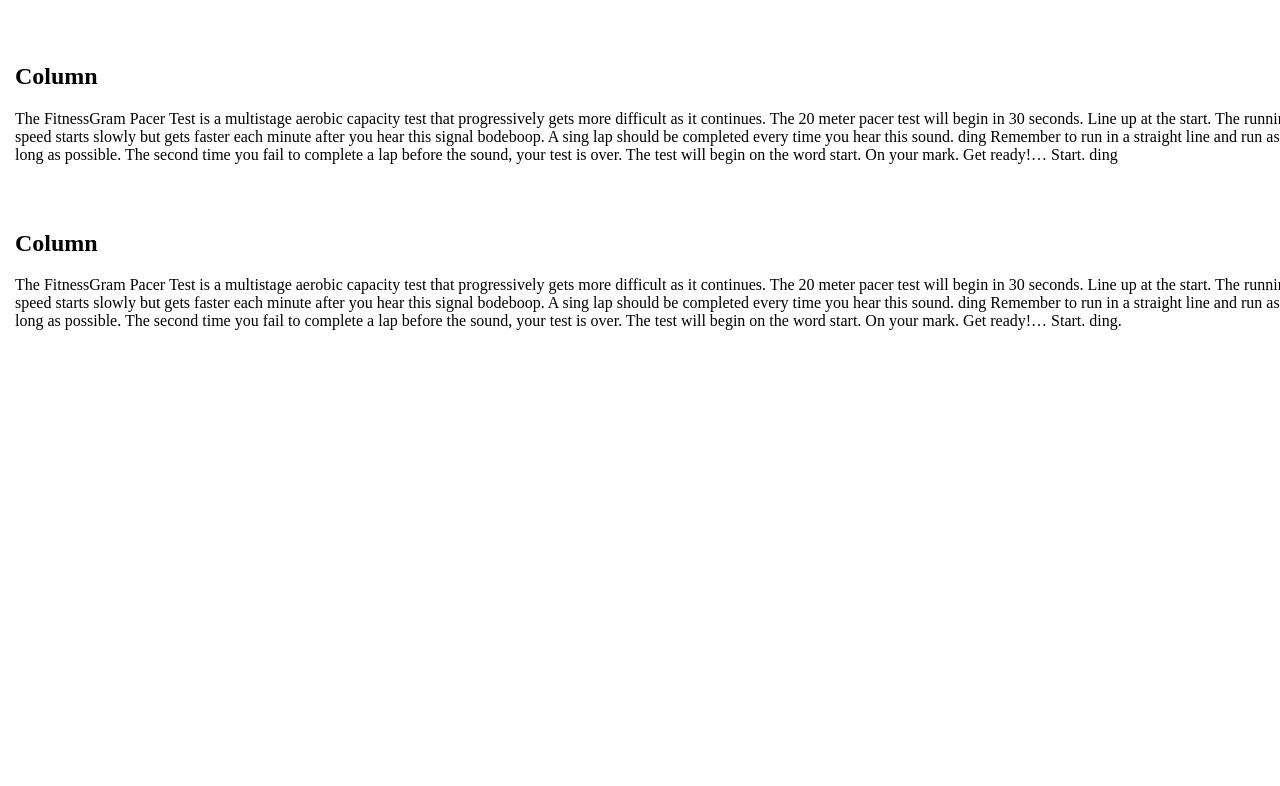
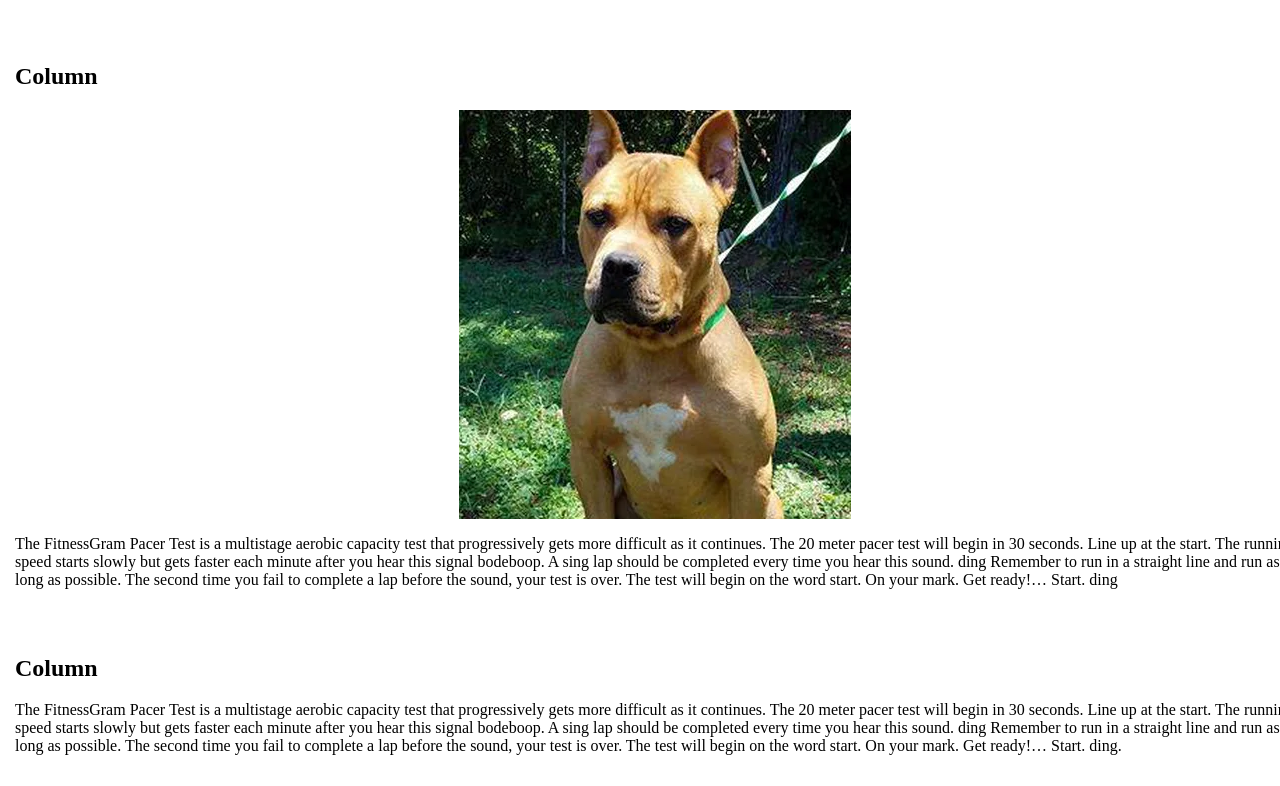
Before and after one commit to bond619/Boilerplate, a plain HTML site: page index.html in a window 1280 px wide. Shown: the part 842-1628 px from the top of the page. Before the commit the page ends 1203 px from the top, so only its background shows below. Drawn offline with Linux system fonts and the light colour scheme.

Commit message:
Update index.html

```diff
--- a/index.html
+++ b/index.html
@@ -42,6 +42,7 @@
   </div>
   <div class="column">
     <h2>Column</h2>
+     <img src="doggo.jpeg" alt="Dog">
     <p>The FitnessGram Pacer Test is a multistage aerobic capacity test that progressively gets more difficult as it continues. The 20 meter pacer test will begin in 30 seconds. Line up at the start. The running speed starts slowly but gets faster each minute after you hear this signal bodeboop. A sing lap should be completed every time you hear this sound. ding Remember to run in a straight line and run as long as possible. The second time you fail to complete a lap before the sound, your test is over. The test will begin on the word start. On your mark. Get ready!… Start. ding﻿</p>
   </div>
   <div class="column">
```
